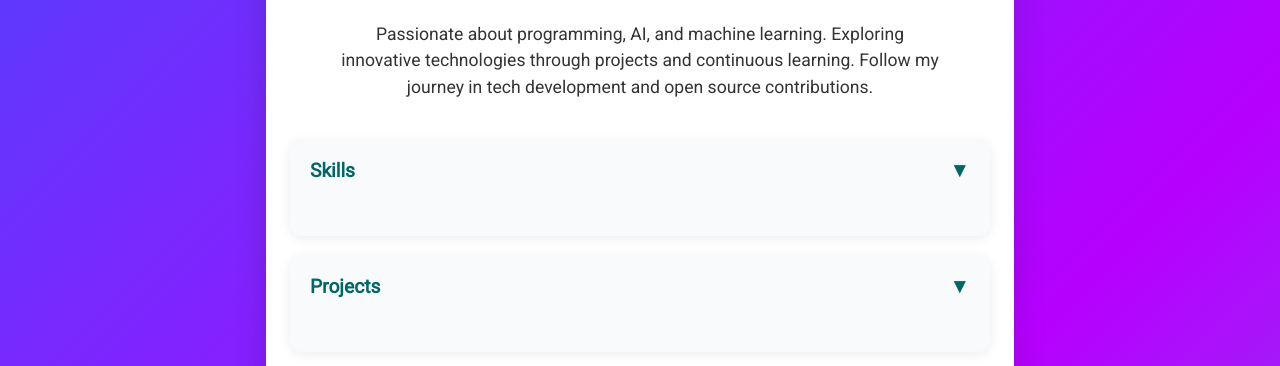
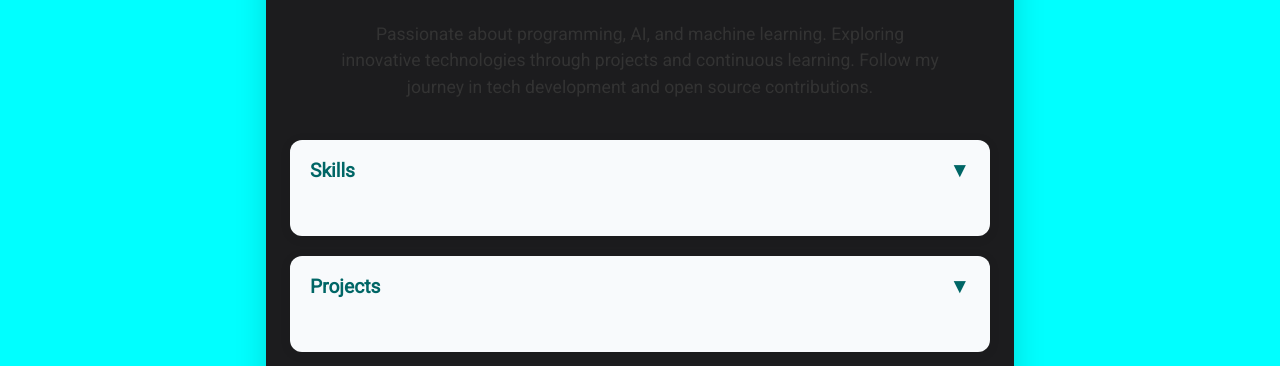
Before and after one commit to Mr-HECKER147/My-Personal-Portfolio, a plain HTML site: page index.html in a window 1280 px wide. Shown: the part 193-559 px from the top of the page. Drawn offline with Linux system fonts and the light colour scheme.

Commit message:
color change

```diff
--- a/style.css
+++ b/style.css
@@ -6,9 +6,9 @@ body {
   min-height: 100vh;
   text-align: center;
   /* Animated gradient background */
-  background: linear-gradient(135deg, #0075fa, #b700ff, #00ffbf, #00ff15);
+
   background-size: 400% 400%;
-  animation: gradientBG 5s ease-in-out infinite;
+  background-color:cyan;
   color: #333;
 }
 
@@ -31,7 +31,7 @@ body {
 }
 /* ...existing code... */
     #main {
-      background: #fff;
+      background: #1c1c1e;
       border-radius: 16px;
       box-shadow: 0 8px 32px rgba(0, 0, 0, 0.15);
       width: 90%;
```
